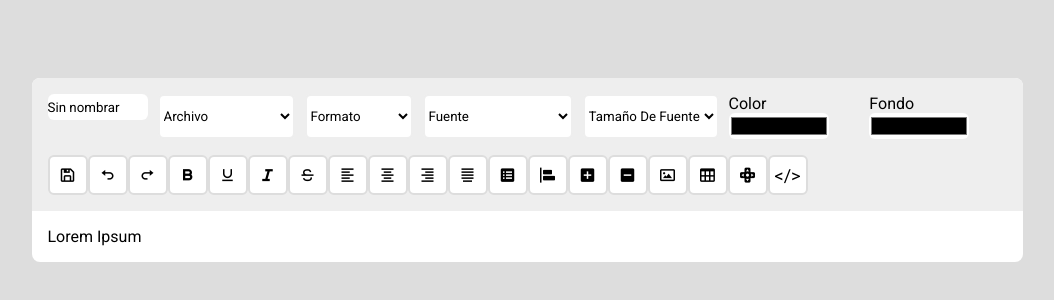
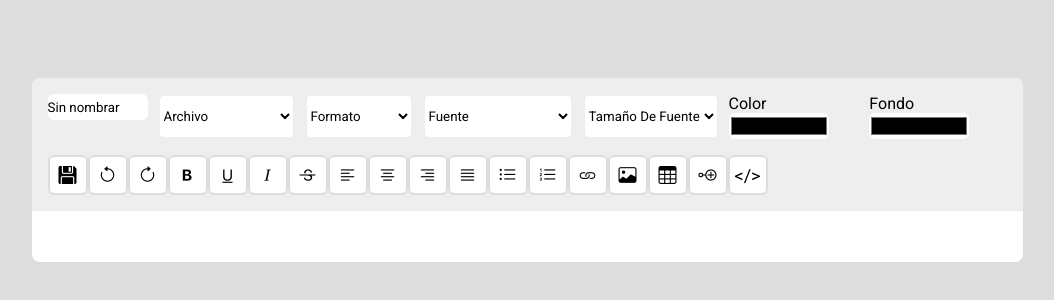
Before and after one commit to KevinLab123/componente-editor-de-texto, a website: page index.html in a window 1280 px wide. Shown: the part 230-530 px from the top of the page, without its empty margins (113-1167 px from the left). Drawn offline with nearby package versions, Linux system fonts and the light colour scheme.

Commit message:
Mejoras en hacer y deshacer y reemplazo de iconos
Se  trabaja en eliminar etiquetas como botón o imagen, que elementos que o bien se generan para manipular elementos como imágenes o necesitan una integración compleja por lo que es mejor aplicar los cambios para temas funciones no complejas y se implementa boostrap icons reemplazando la solución anterior boxicons

```diff
--- a/index.html
+++ b/index.html
@@ -4,7 +4,7 @@
 <head>
     <meta charset="UTF-8">
     <meta name="viewport" content="width=device-width, initial-scale=1.0">
-    <link href='https://unpkg.com/boxicons@2.1.4/css/boxicons.min.css' rel='stylesheet'>
+    <link rel="stylesheet" href="https://cdn.jsdelivr.net/npm/bootstrap-icons@1.13.1/font/bootstrap-icons.min.css">
     <link rel="stylesheet" href="style.css">
     <title>Editor De Texto</title>
 </head>
@@ -91,34 +91,30 @@
 
             </div>
             <div class="btn-toolbar">
-                <button onclick="saveContent()"><i class='bx bx-save'></i></button>
-                <button onclick="undo()"><i class='bx bx-undo'></i></button>
-                <button onclick="redo()"><i class='bx bx-redo'></i></button>
-                <button onclick="bold()"><i class='bx bx-bold'></i></button>
-                <button><i onclick="underline()" class='bx bx-underline'></i></button>
-                <button><i onclick="italic()" class='bx bx-italic'></i></button>
-                <button><i onclick="strikethrough()" class='bx bx-strikethrough'></i></button>
-                <button><i onclick="alignText('left')" class='bx bx-align-left'></i></button>
-                <button><i onclick="alignText('center')" class='bx bx-align-middle'></i></button>
-                <button><i onclick="alignText('right')" class='bx bx-align-right'></i></button>
-                <button><i onclick="alignText('justify')" class='bx bx-align-justify'></i></button>
-                <button><i onclick="toggleList('ul')" class='bx bxs-spreadsheet'></i></button>
-                <button><i onclick="toggleList('ol')" class='bx bxs-objects-horizontal-left'></i></button>
-                <button><i onclick="addLink()" class='bx bxs-plus-square'></i></button>
-                <button><i onclick="formatDoc('unlink')" class='bx bxs-minus-square'></i></button>
-                <button onclick="insertImageBase64()">
-                    <i class='bx bx-image'></i>
-                </button>
-
-                <button onclick="insertTable()"> <i class='bx bx-table'></i> </button>
-                <button onclick="insertButton()"> <i class='bx bxs-joystick-button'></i></button>
+                <button onclick="saveContent()"><i class="bi bi-floppy-fill"></i></button>
+                <button onclick="undo()"><i class="bi bi-arrow-counterclockwise"></i></button>
+                <button onclick="redo()"><i class="bi bi-arrow-clockwise"></i></button>
+                <button onclick="bold()"><i class="bi bi-type-bold"></i></button>
+                <button onclick="underline()"><i class="bi bi-type-underline"></i></button>
+                <button onclick="italic()"><i class="bi bi-type-italic"></i></button>
+                <button onclick="strikethrough()"><i class="bi bi-type-strikethrough"></i></button>
+                <button onclick="alignText('left')"><i class="bi bi-text-left"></i></i></button>
+                <button onclick="alignText('center')"><i class="bi bi-text-center"></i></button>
+                <button onclick="alignText('right')"><i class="bi bi-text-right"></i></button>
+                <button onclick="alignText('justify')"><i class="bi bi-justify"></i></button>
+                <button onclick="toggleList('ul')"><i class="bi bi-list-ul"></i></button>
+                <button onclick="toggleList('ol')"><i class="bi bi-list-ol"></i></button>
+                <button onclick="addLink()"><i class="bi bi-link"></i></button>
+                <button onclick="insertImageBase64()"><i class="bi bi-image"></i></button>
+                <button onclick="insertTable()"><i class="bi bi-table"></i></button>
+                <button onclick="insertButton()"><i class="bi bi-node-plus"></i></button>
                 <button class="show-code" data-active="false">&lt;/&gt;</button>
             </div>
         </div>
 
         <!-- Toolbar -->
         <div id="content" contenteditable="true" spellcheck="false">
-            Lorem Ipsum
+
         </div>
     </div>
     <script src="https://cdnjs.cloudflare.com/ajax/libs/html2pdf.js/0.10.1/html2pdf.bundle.min.js"></script>
--- a/package.json
+++ b/package.json
@@ -3,7 +3,6 @@
   "version": "1.0.0",
   "description": "API para contenido creado por el editor de texto ",
   "main": "api.js",
-
   "scripts": {
     "dev": "nodemon index.js"
   },
@@ -18,6 +17,7 @@
   },
   "homepage": "https://github.com/KevinLab123/componente-editor-de-texto#readme",
   "dependencies": {
+    "bootstrap-icons": "^1.13.1",
     "cors": "^2.8.6",
     "dotenv": "^17.2.4",
     "express": "^5.2.1",
--- a/script.js
+++ b/script.js
@@ -193,11 +193,27 @@ const content = document.getElementById('content');
 let history = [];
 let currentIndex = -1;
 
-function saveState(){
-    // Si estamos en medio del historial y escribimos algo nuevo,eliminamos los estados futuros
-    if (currentIndex < history.length - 1) { history = history.slice(0, currentIndex + 1); }
-    // Guardamos el nuevo estado
-    history.push(content.innerHTML);
+function saveState() {
+    // Clonamos el innerHTML actual
+    let rawHTML = content.innerHTML;
+    // Usamos DOMParser para manipular el HTML como documento
+    const parser = new DOMParser();
+    const doc = parser.parseFromString(rawHTML, "text/html");
+    // Eliminamos todas las imágenes
+    doc.querySelectorAll("img").forEach(el => el.remove());
+    // Eliminamos todos los botones
+    doc.querySelectorAll("button").forEach(el => el.remove());
+    // También puedes eliminar wrappers específicos si lo deseas
+    doc.querySelectorAll(".image-wrapper, .image-controls-top, .img-container, .resize-handle")
+       .forEach(el => el.remove());
+    // Obtenemos el HTML limpio
+    let sanitizedHTML = doc.body.innerHTML;
+    // Si estamos en medio del historial y escribimos algo nuevo, eliminamos los estados futuros
+    if (currentIndex < history.length - 1) {
+        history = history.slice(0, currentIndex + 1);
+    }
+    // Guardamos el nuevo estado ya limpio
+    history.push(sanitizedHTML);
     // Ajustamos el índice al último estado
     currentIndex = history.length - 1;
 }
@@ -608,6 +624,8 @@ function insertImageBase64() {
                 wrapper.classList.add("align-right");
             };
 
+
+
             controlsTop.appendChild(btnLeft);
             controlsTop.appendChild(btnCenter);
             controlsTop.appendChild(btnRight);
```
Also changed, not shown: 1 other file.
